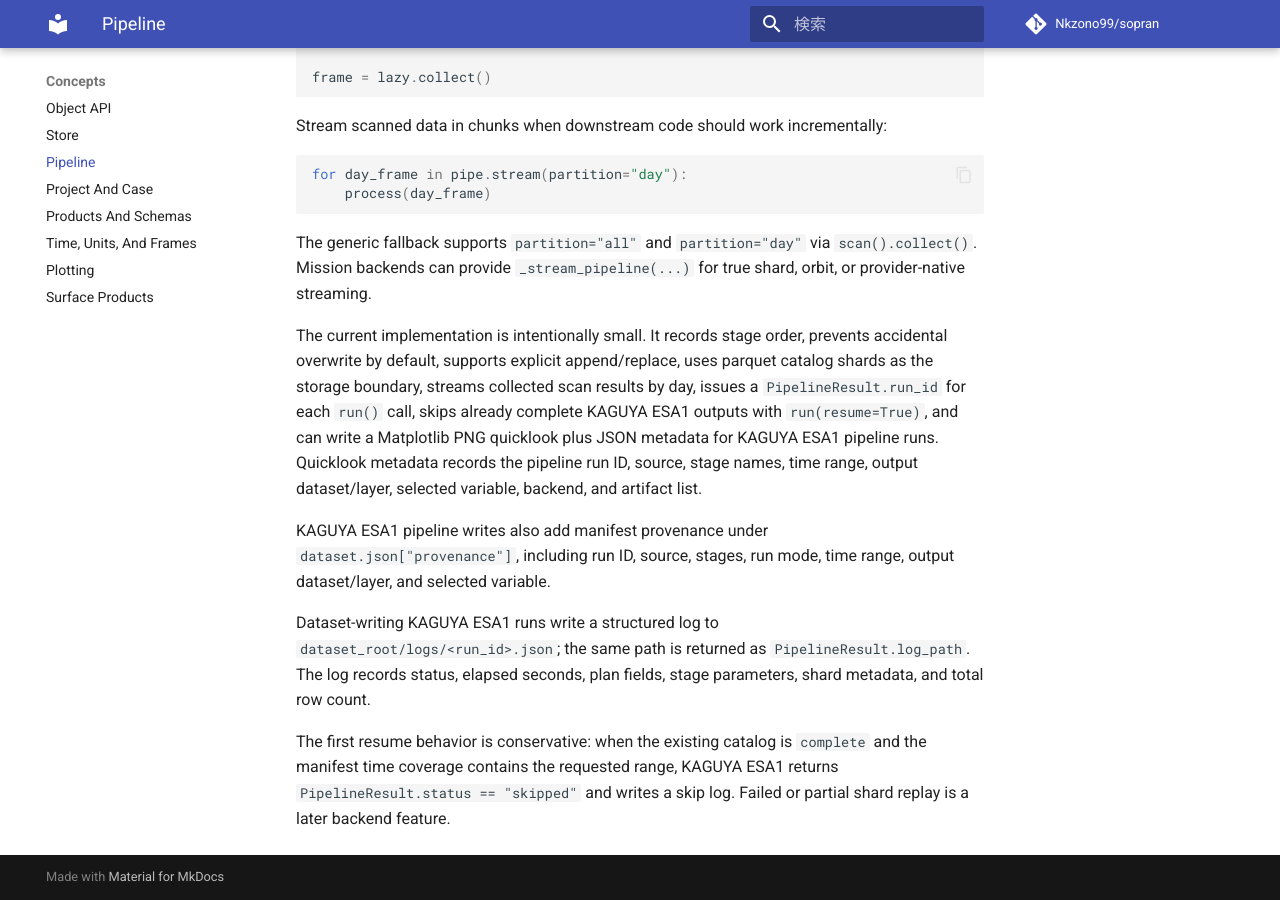
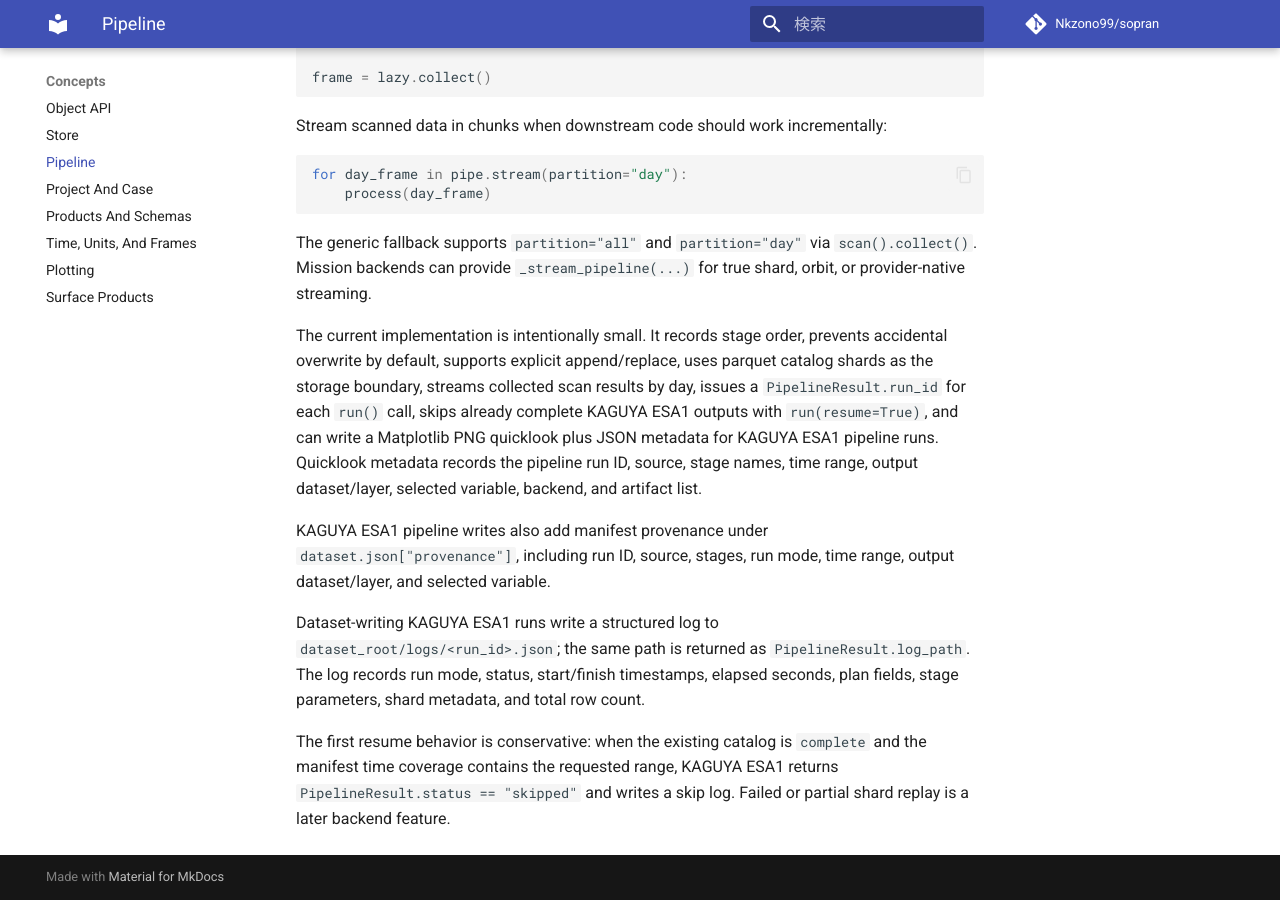
Before and after one commit to Nkzono99/sopran, an MkDocs documentation site: the page built from docs/concepts/pipeline.md, in a window 1280 px wide and 900 px high, scrolled down 932 px. Built offline with MkDocs 1.6.1 and Material for MkDocs 9.7.7, drawn with Linux system fonts in a browser that asks for light colours; comment, search, counter and statistics services are not loaded.

Commit message:
Record pipeline log timestamps

```diff
--- a/docs/concepts/pipeline.md
+++ b/docs/concepts/pipeline.md
@@ -70,8 +70,9 @@ range, output dataset/layer, and selected variable.
 
 Dataset-writing KAGUYA ESA1 runs write a structured log to
 `dataset_root/logs/<run_id>.json`; the same path is returned as
-`PipelineResult.log_path`. The log records status, elapsed seconds, plan fields,
-stage parameters, shard metadata, and total row count.
+`PipelineResult.log_path`. The log records run mode, status, start/finish
+timestamps, elapsed seconds, plan fields, stage parameters, shard metadata, and
+total row count.
 
 The first resume behavior is conservative: when the existing catalog is
 `complete` and the manifest time coverage contains the requested range, KAGUYA
```
Also changed, not shown: SPEC.md (+2 -1 lines), docs/reference/pipeline-rules.md (+2 -0 lines), docs/reference/store-layout.md (+2 -2 lines), 2 other files.
